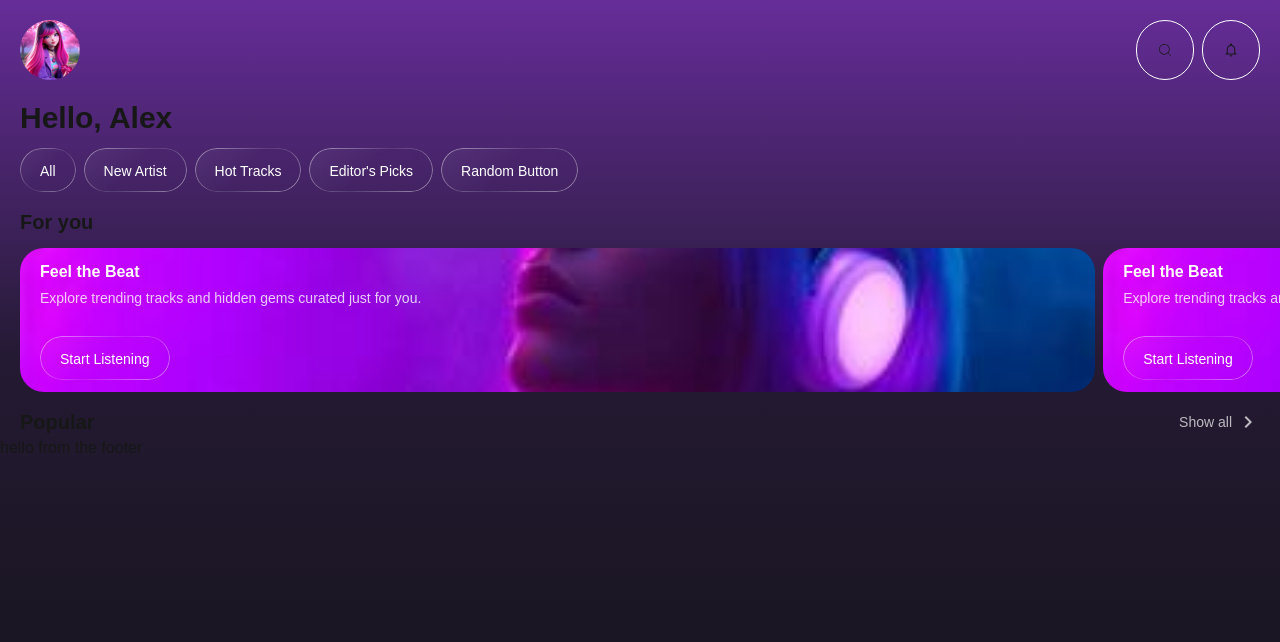
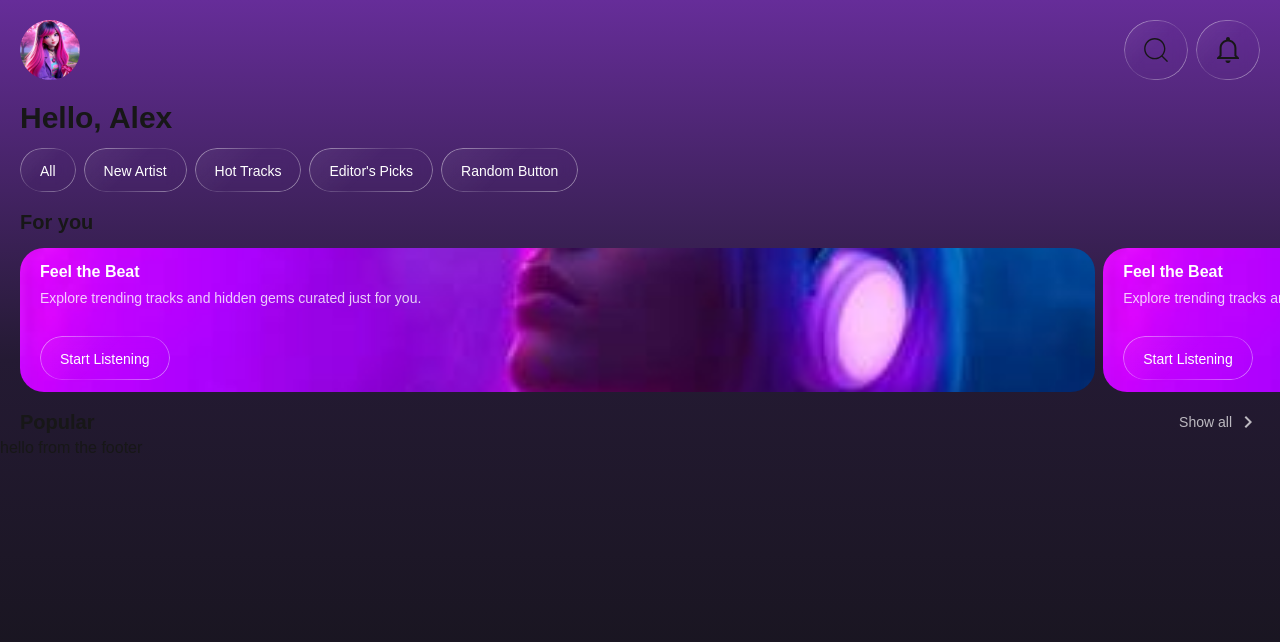
Before and after one commit to grintzdel/tailwind-mobile, a Next.js app: page / in a window 1280 px wide. Shown: the top 642 px of the page. Built offline with nearby package versions, Linux system fonts and the light colour scheme.

Commit message:
fix: fix icon circle style and header

```diff
--- a/src/ui/header.tsx
+++ b/src/ui/header.tsx
@@ -11,8 +11,8 @@ export const Header: React.FC = (): React.JSX.Element => {
         <header className="flex flex-row justify-between px-5 py-5">
             <Avatar src="/header-avatar.jpg"/>
             <div className="flex flex-row gap-2">
-                <IconWithCircle icon={CiSearch} className="h-4 w-4"/>
-                <IconWithCircle icon={IoMdNotificationsOutline} className="h-4 w-4"/>
+                <IconWithCircle icon={CiSearch} className="h-8 w-10"/>
+                <IconWithCircle icon={IoMdNotificationsOutline} className="h-8 w-10"/>
             </div>
         </header>
     )
--- a/src/ui/icon.tsx
+++ b/src/ui/icon.tsx
@@ -7,10 +7,36 @@ type IconWithCircleProps = {
     className?: string;
 }
 
-export const IconWithCircle: React.FC<IconWithCircleProps> = ({icon: Icon, className}: IconWithCircleProps): React.JSX.Element => {
+export const IconWithCircle: React.FC<IconWithCircleProps> = ({
+                                                                  icon: Icon,
+                                                                  className
+                                                              }: IconWithCircleProps): React.JSX.Element => {
     return (
-        <div className="flex justify-center content-center items-center p-5 w-auto border border-white rounded-full bg-transparent">
-            <Icon width={10} height={10} className={className} />
+        <div
+            className="group relative flex justify-center content-center items-center p-3 w-auto rounded-full bg-transparent backdrop-blur-sm">
+            <div
+                className="absolute inset-0 rounded-full p-[1px] transition-opacity duration-300"
+                style={{
+                    background: 'linear-gradient(135deg, rgba(255,255,255,0.5) 0%, rgba(255,255,255,0.1) 50%, rgba(255,255,255,0.5) 100%)',
+                    WebkitMask: 'linear-gradient(#fff 0 0) content-box, linear-gradient(#fff 0 0)',
+                    WebkitMaskComposite: 'xor',
+                    maskComposite: 'exclude'
+                }}
+            />
+
+            <div
+                className="absolute inset-0 rounded-full bg-gradient-to-br from-[#8031f0] to-[#c231ed] opacity-0 group-hover:opacity-100 transition-opacity duration-300"
+            />
+
+            <div
+                className="absolute inset-0 rounded-full opacity-30 group-hover:opacity-50 transition-opacity duration-300"
+                style={{
+                    background: 'linear-gradient(135deg, rgba(255,255,255,0.2) 0%, transparent 50%)',
+                    pointerEvents: 'none'
+                }}
+            />
+
+            <Icon width={38} height={32} className={`relative z-10 ${className}`}/>
         </div>
     )
 }
```
